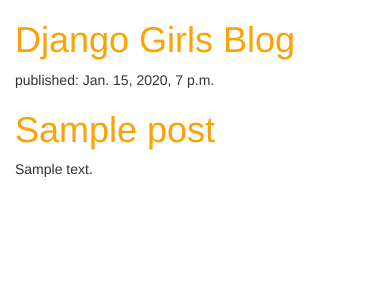
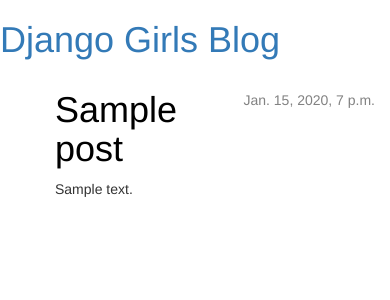
Before and after one commit to coolsharp/ProjDjango, a Django app: template blog/templates/blog/post_list.html in a window 390 px wide. Shown: the top 300 px of the page. Run offline with Django 3.2, Linux system fonts and the light colour scheme; the template is opened without the code that fills it: values that come from a table or form of the project are taken from there, others are empty; tables that the repository leaves empty hold one stand-in row (values such as "Sample post"); some libraries are stand-ins or nearby versions.

Commit message:
view 작성

```diff
--- a/blog/static/css/blog.css
+++ b/blog/static/css/blog.css
@@ -1,7 +1,43 @@
-h1 a {
-    color: #FCA205;
+.page-header {
+    background-color: #ff9400;
+    margin-top: 0;
+    padding: 20px 20px 20px 40px;
 }
 
-body {
-        padding-left: 15px;
+.page-header h1, .page-header h1 a, .page-header h1 a:visited, .page-header h1 a:active {
+    color: #ffffff;
+    font-size: 36pt;
+    text-decoration: none;
 }
+
+.content {
+    margin-left: 40px;
+}
+
+.date {
+    float: right;
+    color: #828282;
+}
+
+.save {
+    float: right;
+}
+
+.post-form textarea, .post-form input {
+    width: 100%;
+}
+
+.top-menu, .top-menu:hover, .top-menu:visited {
+    color: #ffffff;
+    float: right;
+    font-size: 26pt;
+    margin-right: 20px;
+}
+
+.post {
+    margin-bottom: 70px;
+}
+
+.post h1 a, .post h1 a:visited {
+    color: #000000;
+}
--- a/blog/templates/blog/post_list.html
+++ b/blog/templates/blog/post_list.html
@@ -11,12 +11,20 @@
                 <h1><a href="">Django Girls Blog</a></h1>
             </div>
 
-            {% for post in posts %}
-                <div>
-                    <p>published: {{ post.published_date }}</p>
-                    <h1><a href="">{{ post.title }}</a></h1>
-                    <p>{{ post.text|linebreaksbr }}</p>
+            <div class="content container">
+                <div class="row">
+                    <div class="col-md-8">
+                        {% for post in posts %}
+                            <div class="post">
+                                <div class="date">
+                                    {{ post.published_date }}
+                                </div>
+                                <h1><a href="">{{ post.title }}</a></h1>
+                                <p>{{ post.text|linebreaksbr }}</p>
+                            </div>
+                        {% endfor %}
+                    </div>
                 </div>
-            {% endfor %}
+            </div>
         </body>
     </html>
```
